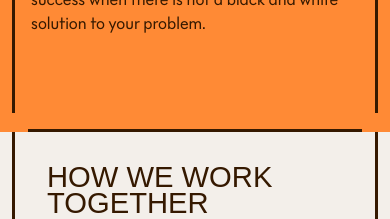
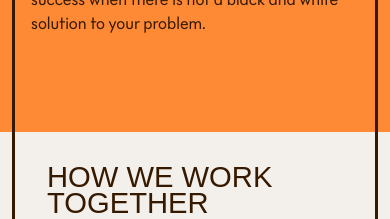
Before and after one commit to handlewithcarecollective/handlewithcare.dev, a Next.js app: page / in a window 390 px wide. Shown: the part 2440-2659 px from the top of the page. Built offline with nearby package versions, Linux system fonts and the light colour scheme; a web font is replaced by a local one.

Commit message:
Remove trailing hr on mobile

```diff
--- a/src/app/page.tsx
+++ b/src/app/page.tsx
@@ -123,7 +123,7 @@ export default function HomePage() {
                 problem.
               </HomeParagraph>
             </PartnerBio>
-            <Rule vertical />
+            <Rule vertical className="hidden md:block" />
             <Spacer direction="right" />
           </HomeSectionArticle>
         </HomeSectionWrapper>
@@ -193,7 +193,9 @@ export default function HomePage() {
         <Rule className="mb-8 translate-x-4 md:w-[calc(100%-2rem)]" />
         <HomeSectionWrapper className="border-blueprint flex h-[calc(100%-4rem)] flex-col justify-between border-l-3">
           <HomeSectionHeader className="h-auto border-none md:h-auto">
-            <HomeHeading order={2}>Get in touch</HomeHeading>
+            <HomeHeading id="get-in-touch" order={2}>
+              Get in touch
+            </HomeHeading>
           </HomeSectionHeader>
           <div className="flex items-center justify-center">
             <CopyEmailButton />
--- a/src/components/home/Heading.tsx
+++ b/src/components/home/Heading.tsx
@@ -2,6 +2,7 @@ import { ReactNode } from "react";
 import { twMerge } from "tailwind-merge";
 
 interface Props {
+  id?: string | undefined;
   order: 1 | 2 | 3 | 4 | 5 | 6;
   className?: string | undefined;
   children: ReactNode;
@@ -16,11 +17,12 @@ const HEADINGS = {
   "6": "h6",
 } as const;
 
-export function HomeHeading({ order, className, children }: Props) {
+export function HomeHeading({ id, order, className, children }: Props) {
   const Component = HEADINGS[order];
 
   return (
     <Component
+      id={id}
       className={twMerge(
         "font-headings text-[1.825rem] leading-[0.9] font-extralight uppercase md:text-[2.825rem]",
         className,
```
Also changed, not shown: 4 other files (tests, documents, lock files or other folders).
